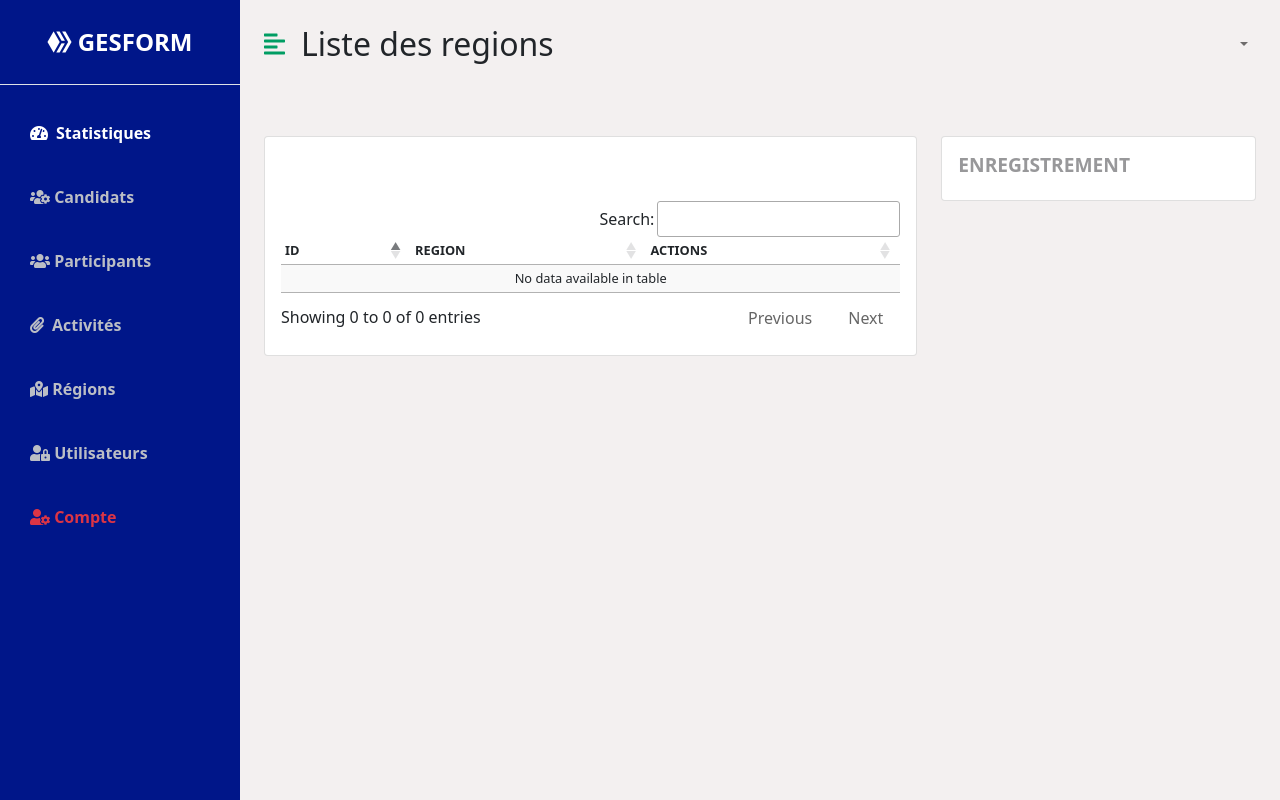
After one commit to delrodie/gesform, a Symfony app: template templates/conafor_region/index.html.twig in a window 1280 px wide. The commit adds this page. Run offline with Twig, Linux system fonts and the light colour scheme; the template is opened without the code that fills it, so the values that code supplies are empty; some libraries are stand-ins or nearby versions.

Commit message:
Liste regions

```diff
--- a/templates/backend_layout.html.twig
+++ b/templates/backend_layout.html.twig
@@ -57,7 +57,7 @@
                     <a href="activite.html" class="list-group-item list-group-item-action bg-transparent second-text fw-bold"><i
                                 class="fas fa-paperclip me-2"></i>Activités
                     </a>
-                    <a href="#" class="list-group-item list-group-item-action bg-transparent second-text fw-bold">
+                    <a href="{{ absolute_url(path('conafor_region_index')) }}" class="list-group-item list-group-item-action bg-transparent second-text fw-bold">
                         <i class="fas fa-map-marked-alt"></i> Régions
                     </a>
                     <a href="#" class="list-group-item list-group-item-action bg-transparent second-text fw-bold">
--- /dev/null
+++ b/templates/conafor_region/index.html.twig
@@ -0,0 +1,84 @@
+{% extends 'backend_layout.html.twig' %}
+
+{% block title %}{{ parent() }} Gestion des regions{% endblock %}
+{% block entete %}Liste des regions{% endblock %}
+
+{% block body %}
+	<div class="container-fluid px-4">
+
+		<div class="row my-5 sygesca">
+			<div class="col-md-8">
+				<div class="card">
+					<div class="card-body">
+						<div class="row">
+							<div class="col mt-5 tableau-liste">
+								<table id="liste" class="compact display table-responsive" style="width: 100%;">
+									<thead>
+									<tr style="text-align:center;">
+										<th>ID</th>
+										<th>REGION</th>
+										<th>ACTIONS</th>
+									</tr>
+									</thead>
+									<tbody>
+									{% for region in regions %}
+										<tr>
+											<td>{{ loop.index }}</td>
+											<td>{{ region.nom }}</td>
+											<td class="text-center">
+												<a href="#"><i class="far fa-eye"></i></a> |
+												<a href="#"><i class="far fa-edit"></i></a>
+											</td>
+										</tr>
+									{% endfor %}
+									</tbody>
+								</table>
+							</div>
+						</div>
+					</div>
+				</div>
+			</div>
+			<div class="col-md-4">
+				<div class="card">
+					<div class="card-body">
+						<h5 class="card-title">Enregistrement</h5>
+					</div>
+				</div>
+			</div>
+		</div>
+
+
+	</div>
+{% endblock %}
+
+{% block stylesheets %}
+	{{ parent() }}
+	<link rel="stylesheet" href="https://cdn.datatables.net/1.11.3/css/jquery.dataTables.min.css">
+	<link rel="stylesheet" href="https://cdn.datatables.net/buttons/2.0.0/css/buttons.dataTables.min.css">
+{% endblock %}
+{% block javascripts %}
+	{{ parent() }}
+	<script src="https://code.jquery.com/jquery-3.5.1.js"></script>
+	<script src="https://cdn.datatables.net/1.11.3/js/jquery.dataTables.min.js"></script>
+	<script src="https://cdn.datatables.net/buttons/2.0.0/js/dataTables.buttons.min.js"></script>
+	<script src="https://cdnjs.cloudflare.com/ajax/libs/jszip/3.1.3/jszip.min.js"></script>
+	<script src="https://cdnjs.cloudflare.com/ajax/libs/pdfmake/0.1.53/pdfmake.min.js"></script>
+	<script src="https://cdnjs.cloudflare.com/ajax/libs/pdfmake/0.1.53/vfs_fonts.js"></script>
+	<script src="https://cdn.datatables.net/buttons/2.0.0/js/buttons.html5.min.js"></script>
+	<script src="https://cdn.datatables.net/buttons/2.0.1/js/buttons.print.min.js"></script>
+	<script>
+        $(document).ready(function() {
+
+            $('#liste').DataTable( {
+                dom: 'Bfrtip',
+                buttons: [
+                    'copy', 'csv', 'excel', 'pdf', 'print'
+                ],
+                language: {
+                    url: 'https://cdn.datatables.net/plug-ins/1.11.3/i18n/fr_fr.json'
+                },
+                responsive: true
+            } );
+        } );
+	</script>
+{% endblock %}
```
Also changed, not shown: src/Controller/Backend/ConaforRegionController.php (added, +23 -0 lines).
